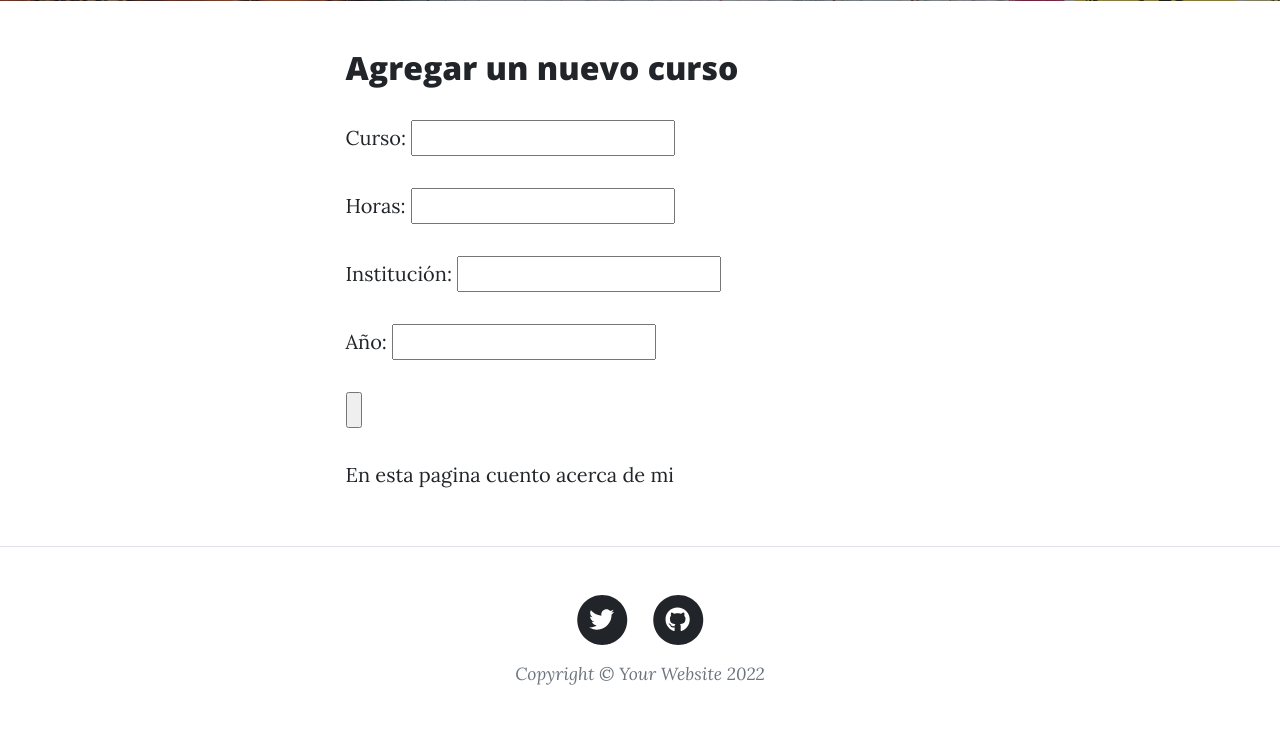
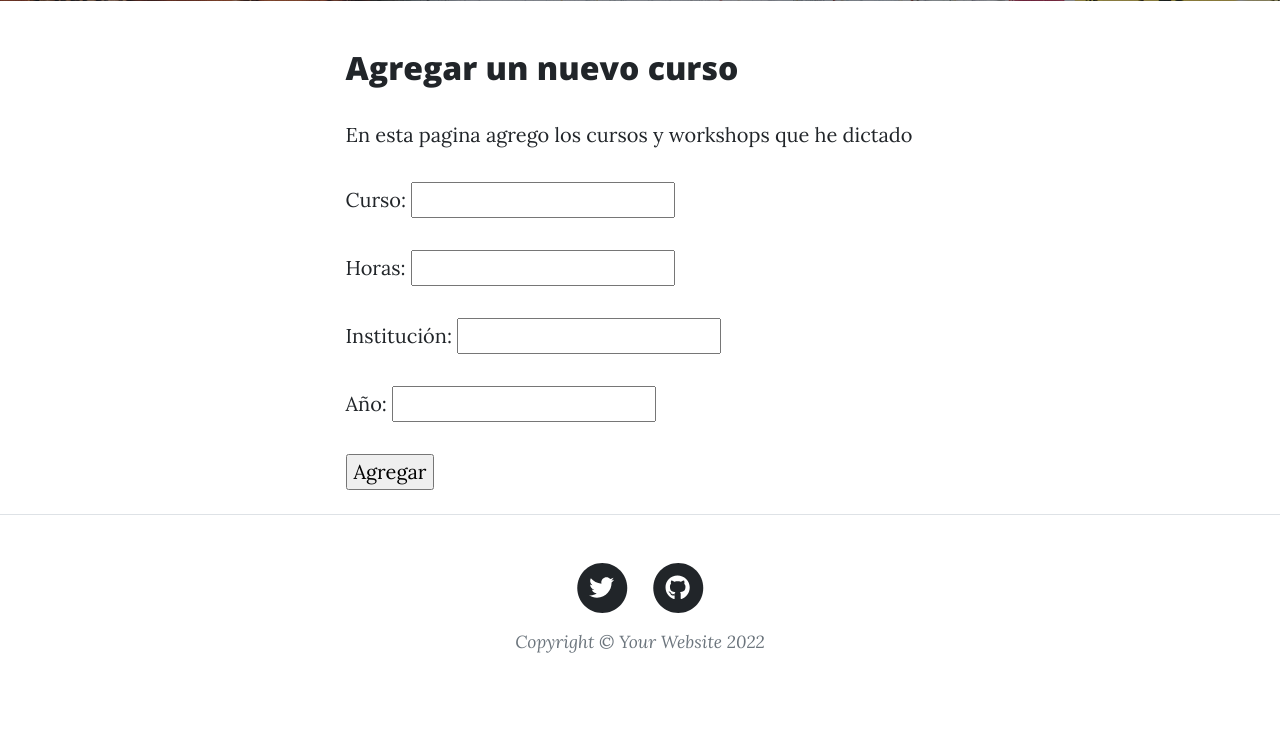
Before and after one commit to data-datum/django-3, a Django app: page /blog/agregar_curso/ in a window 1280 px wide. Shown: the part 627-1362 px from the top of the page. After the commit the page ends 1280 px from the top, so only its background shows below. Run offline with Django 4.2, Linux system fonts and the light colour scheme; some libraries are stand-ins or nearby versions.

Commit message:
formulario de curso

```diff
--- a/web/blog/admin.py
+++ b/web/blog/admin.py
@@ -2,6 +2,6 @@ from django.contrib import admin
 
 # Register your models here.
 
-from .models import cursos_dictados
+from .models import cursos
 
-admin.site.register(cursos_dictados)
+admin.site.register(cursos)
--- a/web/blog/models.py
+++ b/web/blog/models.py
@@ -2,7 +2,7 @@ from django.db import models
 
 # Create your models here.
 
-class cursos_dictados(models.Model):
+class cursos(models.Model):
     curso = models.CharField("Nombre", max_length=200)
     horas = models.PositiveIntegerField("Horas")
     institucion = models.CharField("Institucion", max_length=200)
--- a/web/blog/templates/blog/acerca.html
+++ b/web/blog/templates/blog/acerca.html
@@ -55,7 +55,11 @@
             <div class="container px-4 px-lg-5">
                 <div class="row gx-4 gx-lg-5 justify-content-center">
                     <div class="col-md-10 col-lg-8 col-xl-7">
-                        <p>En esta pagina cuento acerca de mi</p>
+                        <p>Este sitio forma parte del proyecto final del curso de Programación en Python de CoderHouse.
+                            Mi nombre es Roxana Noelia Villafañe, y trabajo como Científica de datos en Navent.
+                            Este curso me brindó la posibilidad de profundizar en aspectos de la programación de Python,
+                            a la vez que me permitió conocer sobre Django.
+                        </p>
                     </div>
                 </div>
             </div>
--- a/web/blog/templates/blog/agregar_curso.html
+++ b/web/blog/templates/blog/agregar_curso.html
@@ -56,6 +56,7 @@
                 <div class="row gx-4 gx-lg-5 justify-content-center">
                     <div class="col-md-10 col-lg-8 col-xl-7">
                         <h2>Agregar un nuevo curso</h2>
+                        <p>En esta pagina agrego los cursos y workshops que he dictado</p>
                         <form action="" method="post">
                             {% csrf_token %}
 
@@ -67,9 +68,8 @@
 
                             <p>Año: <input type="datetime" name="anio" id=""></p>
 
-                            <input type="submit" value="">
+                            <input type="submit" value="Agregar">
                         </form>
-                        <p>En esta pagina cuento acerca de mi</p>
                     </div>
                 </div>
             </div>
--- a/web/blog/views.py
+++ b/web/blog/views.py
@@ -19,19 +19,30 @@ def cursos(request):
         search = request.POST["search"]
 
         if search !="":
-            cursos = cursos_dictados.objects.filter( Q(nombre__icontains=search) | Q(comision__icontains=search)).values()
+            cursos = cursos.objects.filter( Q(nombre__icontains=search) | Q(comision__icontains=search)).values()
 
             return render(request, "blog/cursos.html", {"cursos":cursos, "search":True, "busqueda":search})
 
 
-    cursos = cursos_dictados.objects.all()
+    cursos = cursos.objects.all()
     ctx = {'cursos':cursos}
 
     return render(request, "blog/cursos.html", ctx)
 
 def agregar_curso(request):
 
-    return render(request, "blog/agregar_curso.html", {})
+    if request.method == "POST":
+
+        info_formulario = request.POST
+
+        curso = curso(info_formulario["nombre"], info_formulario["horas"], info_formulario["institucion"], info_formulario["anio"])
+
+        curso.save()
+
+        return render(request, "blog/agregar_curso.html", {})
+
+    else:
+        return render(request, "blog/agregar_curso.html", {})
 
 
 def cv(request):
```
